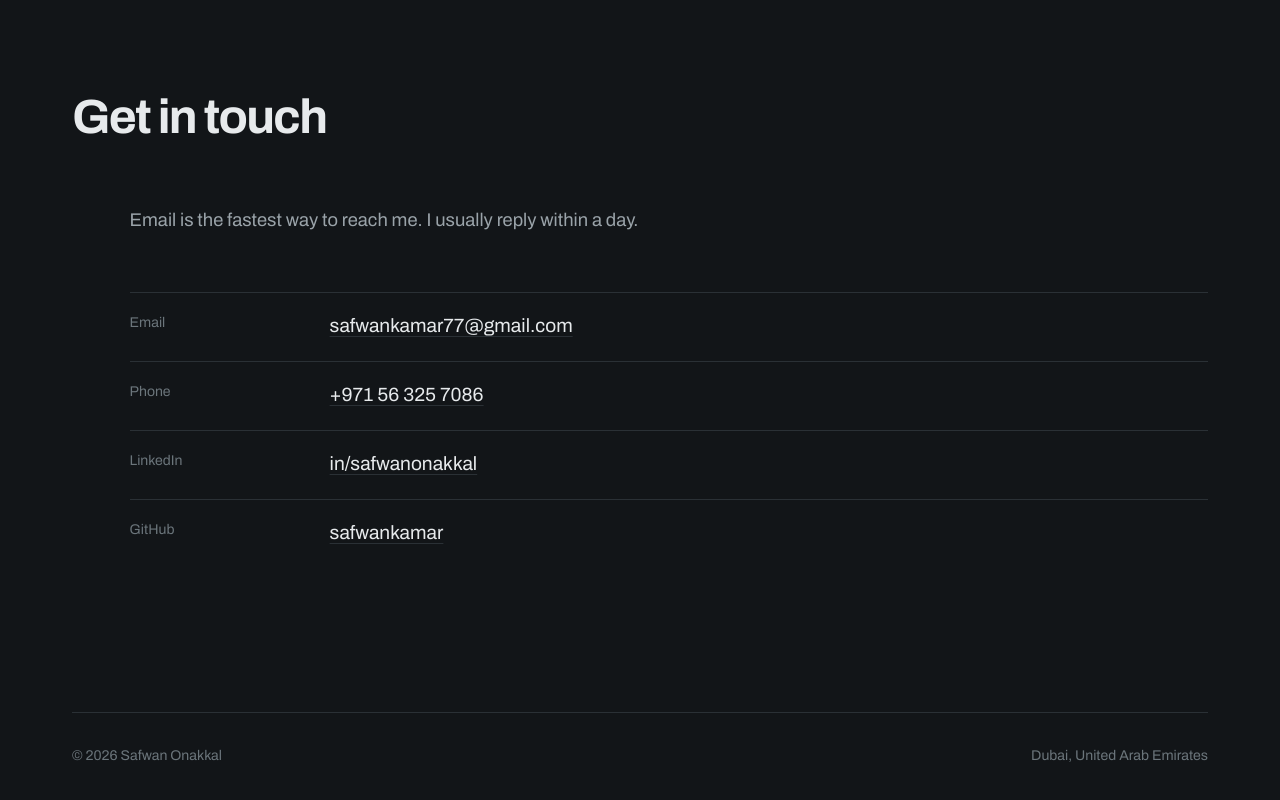
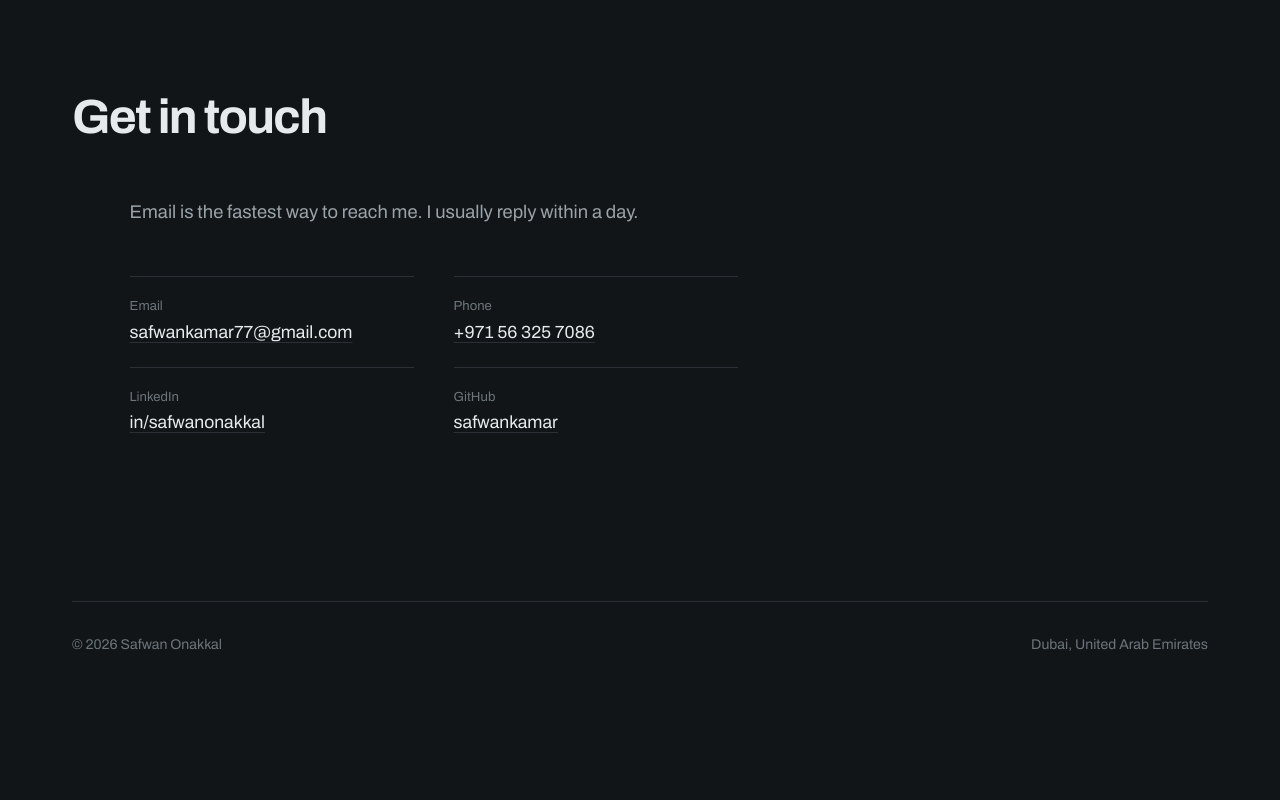
Before and after one commit to safwankamar/portfolio, a React (Vite) app: page / in a window 1280 px wide. Shown: the part 5272-6072 px from the top of the page. After the commit the page ends 5991 px from the top, so only its background shows below. Built offline with nearby package versions, Linux system fonts and the light colour scheme; the HTML template or start-up script is replaced by a standard one.

Commit message:
Pack the contact channels into a two-column block
Four full-width rows each held a short value, so most of every row was
empty and the section ran long. They now sit as a 2x2 block on a 38rem
measure, which halves the height and keeps the pairs close enough to
read together.

```diff
--- a/src/components/portfolio/Contact.tsx
+++ b/src/components/portfolio/Contact.tsx
@@ -14,19 +14,19 @@ const Contact = () => {
         <h2 className="display text-[clamp(1.7rem,4.2vw,3rem)]">Get in touch</h2>
       </Reveal>
 
-      <div className="scope-2 mt-12 sm:mt-16">
+      <div className="scope-2 mt-10 sm:mt-14">
         <p className="measure text-[1.05rem] leading-[1.75] sm:text-[1.15rem]" style={{ color: "var(--ink-muted)" }}>
           Email is the fastest way to reach me. I usually reply within a day.
         </p>
 
-        <dl className="mt-12 sm:mt-14">
+        <dl className="mt-10 grid max-w-[38rem] gap-x-10 sm:mt-12 sm:grid-cols-2">
           {channels.map((channel) => (
             <Reveal key={channel.label} rule>
-              <div className="grid gap-1 py-5 sm:grid-cols-[minmax(0,10rem)_1fr] sm:gap-10">
-              <dt className="text-[0.88rem]" style={{ color: "var(--ink-faint)" }}>
+              <div className="py-5">
+                <dt className="text-[0.82rem]" style={{ color: "var(--ink-faint)" }}>
                   {channel.label}
                 </dt>
-              <dd className="text-[1.05rem] sm:text-[1.2rem]">
+                <dd className="mt-1 text-[1.05rem] sm:text-[1.1rem]">
                   <a
                     className="link"
                     href={channel.href}
```
Lines whose indentation alone changed are shown as unchanged.
